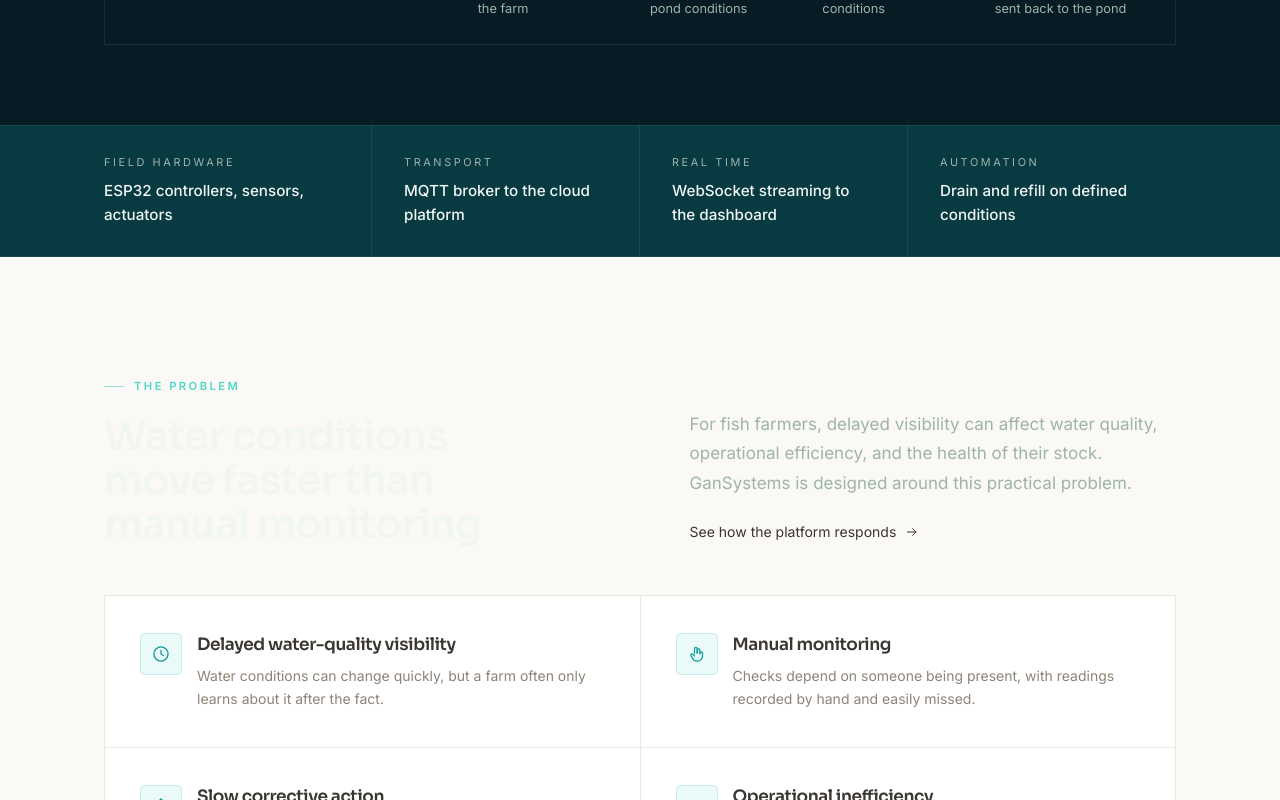
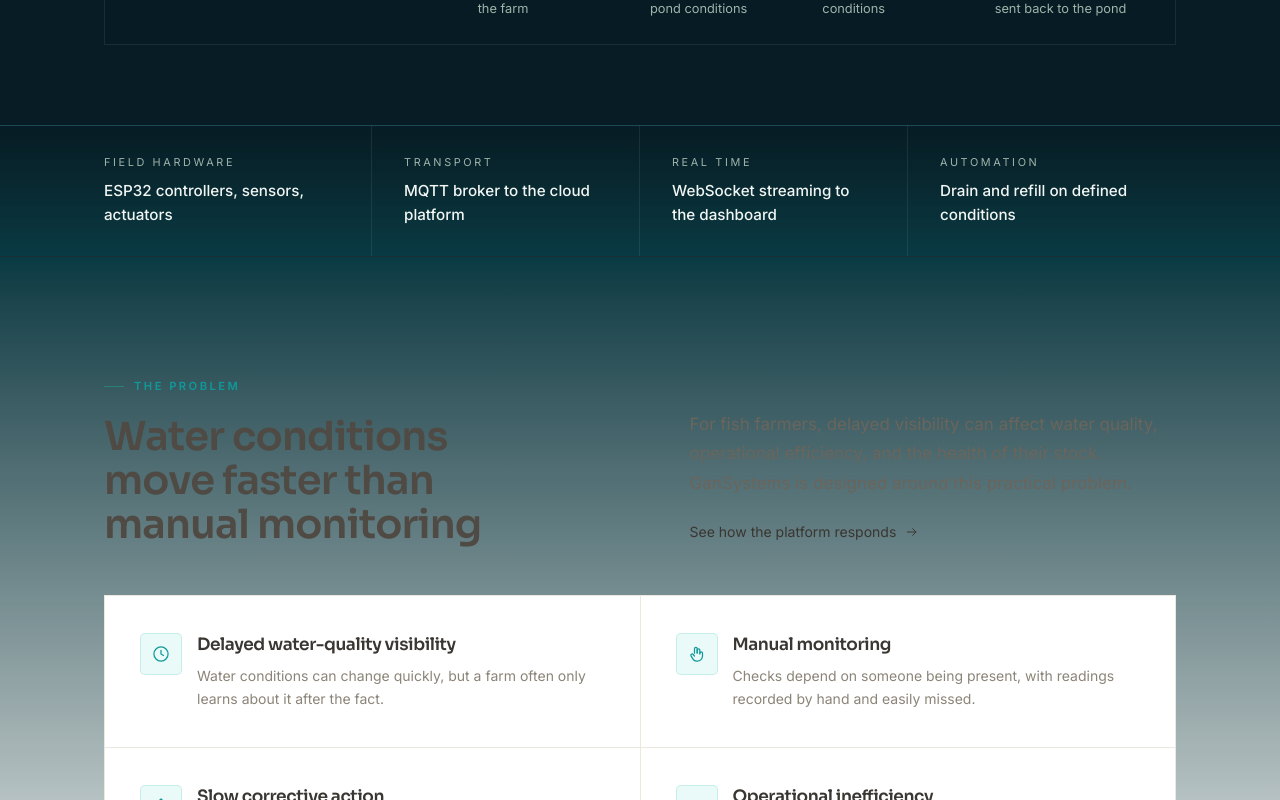
Before and after one commit to mvmholdco-dev/gansystem-web, a Next.js app: page / in a window 1280 px wide. Shown: the part 920-1720 px from the top of the page. Built offline with nearby package versions, Linux system fonts and the light colour scheme.

Commit message:
css changes

```diff
--- a/src/app/page.tsx
+++ b/src/app/page.tsx
@@ -102,7 +102,7 @@ export default function HomePage() {
       </section>
 
       {/* Platform specification strip */}
-      <section className="border-y border-line bg-ocean-900/60">
+      <section className="border-y border-line bg-gradient-to-b from-ocean-950 to-ocean-900/60">
         <Container>
           <dl className="grid divide-y divide-line sm:grid-cols-2 sm:divide-x-0 lg:grid-cols-4 lg:divide-x lg:divide-y-0">
             {platformSpecs.map((spec, index) => (
@@ -127,7 +127,7 @@ export default function HomePage() {
       </section>
 
       {/* Problem */}
-      <section className="bg-sand-50 py-20 sm:py-28">
+      <section className="bg-gradient-to-b from-ocean-900/60 to-sand-50 py-20 sm:py-28">
         <Container>
           <SectionHeading
             eyebrow="The problem"
@@ -141,6 +141,7 @@ export default function HomePage() {
                 See how the platform responds <ArrowIcon className="h-4 w-4" />
               </Link>
             }
+            darkText
           />
 
           <div className="mt-12 grid gap-px overflow-hidden border border-sand-200 bg-sand-200 sm:grid-cols-2">
@@ -175,7 +176,7 @@ export default function HomePage() {
       {/* Product showcase */}
       <section
         id="product"
-        className="border-y border-sand-200 bg-sand-50 py-20 sm:py-28"
+        className="border-y border-sand-200 bg-gradient-to-b from-sand-50 to-sand-100 py-20 sm:py-28"
       >
         <Container>
           <SectionHeading
@@ -200,7 +201,7 @@ export default function HomePage() {
       </section>
 
       {/* Core solutions */}
-      <section id="solutions" className="bg-sand-50 py-20 sm:py-28">
+      <section id="solutions" className="bg-gradient-to-b from-sand-100 to-sand-50 py-20 sm:py-28">
         <Container>
           <SectionHeading
             eyebrow="Capabilities"
@@ -255,7 +256,7 @@ export default function HomePage() {
       {/* How it works */}
       <section
         id="how-it-works"
-        className="border-t border-sand-200 bg-white py-20 sm:py-28"
+        className="border-t border-sand-200 bg-gradient-to-b from-sand-50 to-white py-20 sm:py-28"
       >
         <Container>
           <SectionHeading
@@ -280,7 +281,7 @@ export default function HomePage() {
       {/* Connected system */}
       <section
         id="connected-system"
-        className="relative overflow-hidden border-t border-line py-20 sm:py-28"
+        className="relative overflow-hidden border-t border-line bg-gradient-to-b from-white to-ocean-950 py-20 sm:py-28"
       >
         <div aria-hidden="true" className="field-wash absolute inset-0 -z-10" />
         <Container>
--- a/src/components/ui.tsx
+++ b/src/components/ui.tsx
@@ -16,10 +16,10 @@ export function Container({
   );
 }
 
-export function Eyebrow({ children }: { children: ReactNode }) {
+export function Eyebrow({ children, darkText = false }: { children: ReactNode; darkText?: boolean }) {
   return (
-    <p className="inline-flex items-center gap-2.5 text-[0.7rem] font-semibold uppercase tracking-[0.22em] text-aqua-300">
-      <span aria-hidden="true" className="h-px w-5 bg-aqua-300/60" />
+    <p className={`inline-flex items-center gap-2.5 text-[0.7rem] font-semibold uppercase tracking-[0.22em] ${darkText ? 'text-aqua-600' : 'text-aqua-300'}`}>
+      <span aria-hidden="true" className={`h-px w-5 ${darkText ? 'bg-aqua-500/40' : 'bg-aqua-300/60'}`} />
       {children}
     </p>
   );
@@ -31,6 +31,7 @@ export function SectionHeading({
   lead,
   align = "left",
   aside,
+  darkText = false,
 }: {
   eyebrow?: string;
   title: ReactNode;
@@ -38,9 +39,11 @@ export function SectionHeading({
   align?: "left" | "center";
   /** Rendered opposite the title on wide screens, turning the block into a two-column header. */
   aside?: ReactNode;
+  /** Use dark text for light backgrounds */
+  darkText?: boolean;
 }) {
   const heading = (
-    <h2 className="mt-5 font-display text-[1.875rem] leading-[1.1] font-semibold tracking-[-0.02em] text-chalk sm:text-[2.5rem]">
+    <h2 className={`mt-5 font-display text-[1.875rem] leading-[1.1] font-semibold tracking-[-0.02em] sm:text-[2.5rem] ${darkText ? 'text-sand-800' : 'text-chalk'}`}>
       {title}
     </h2>
   );
@@ -49,12 +52,12 @@ export function SectionHeading({
     return (
       <Reveal className="grid gap-x-12 gap-y-6 lg:grid-cols-[minmax(0,1.05fr)_minmax(0,0.95fr)] lg:items-end">
         <div>
-          {eyebrow ? <Eyebrow>{eyebrow}</Eyebrow> : null}
+          {eyebrow ? <Eyebrow darkText={darkText}>{eyebrow}</Eyebrow> : null}
           {heading}
         </div>
         <div className="lg:pb-1">
           {lead ? (
-            <p className="text-[0.975rem] leading-[1.75] text-fog sm:text-[1.0625rem]">
+            <p className={`text-[0.975rem] leading-[1.75] sm:text-[1.0625rem] ${darkText ? 'text-sand-700' : 'text-fog'}`}>
               {lead}
             </p>
           ) : null}
@@ -72,10 +75,10 @@ export function SectionHeading({
           : "max-w-2xl text-left"
       }
     >
-      {eyebrow ? <Eyebrow>{eyebrow}</Eyebrow> : null}
+      {eyebrow ? <Eyebrow darkText={darkText}>{eyebrow}</Eyebrow> : null}
       {heading}
       {lead ? (
-        <p className="mt-5 text-[0.975rem] leading-[1.75] text-fog sm:text-[1.0625rem]">
+        <p className={`mt-5 text-[0.975rem] leading-[1.75] sm:text-[1.0625rem] ${darkText ? 'text-sand-700' : 'text-fog'}`}>
           {lead}
         </p>
       ) : null}
```
